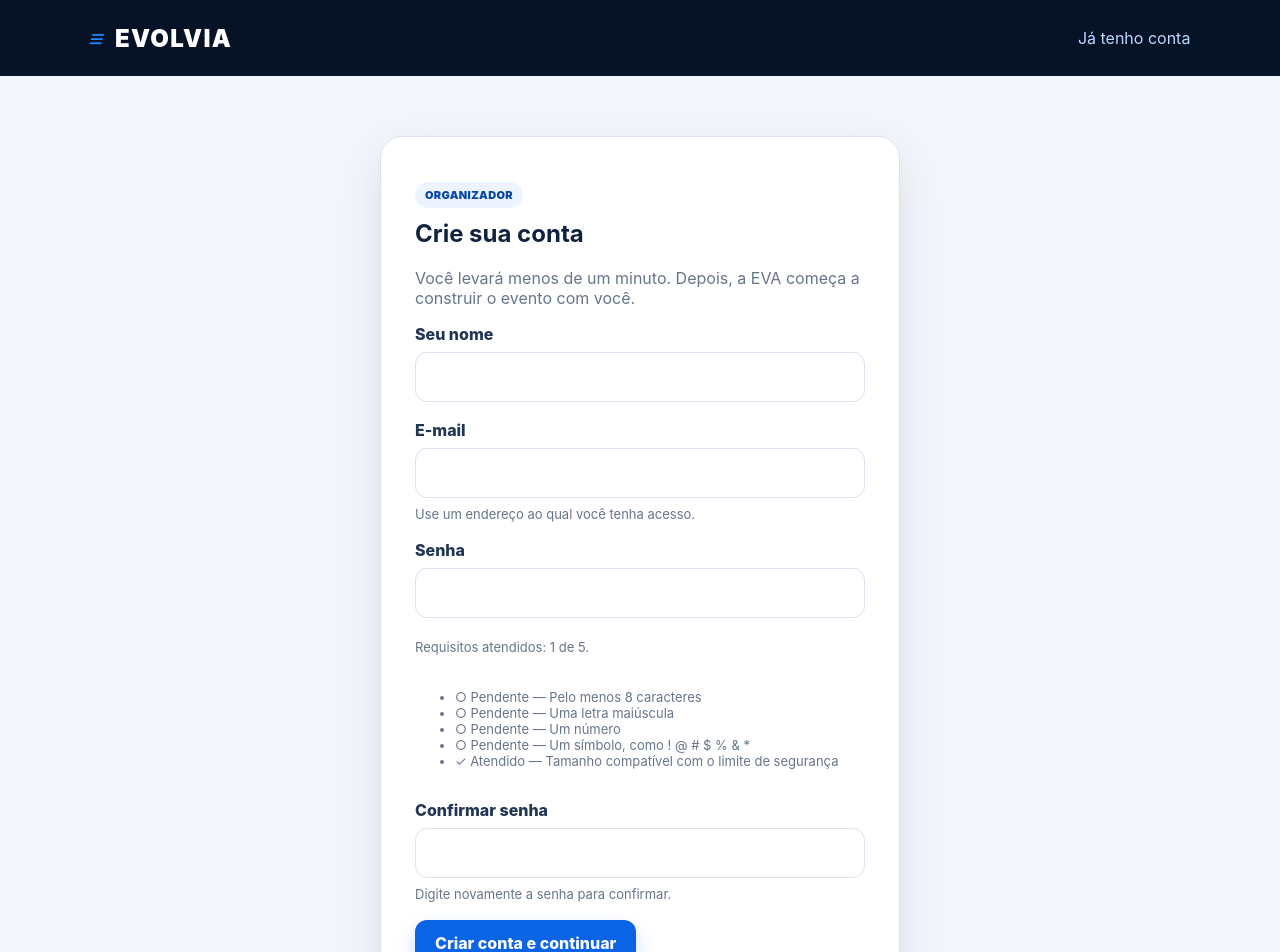
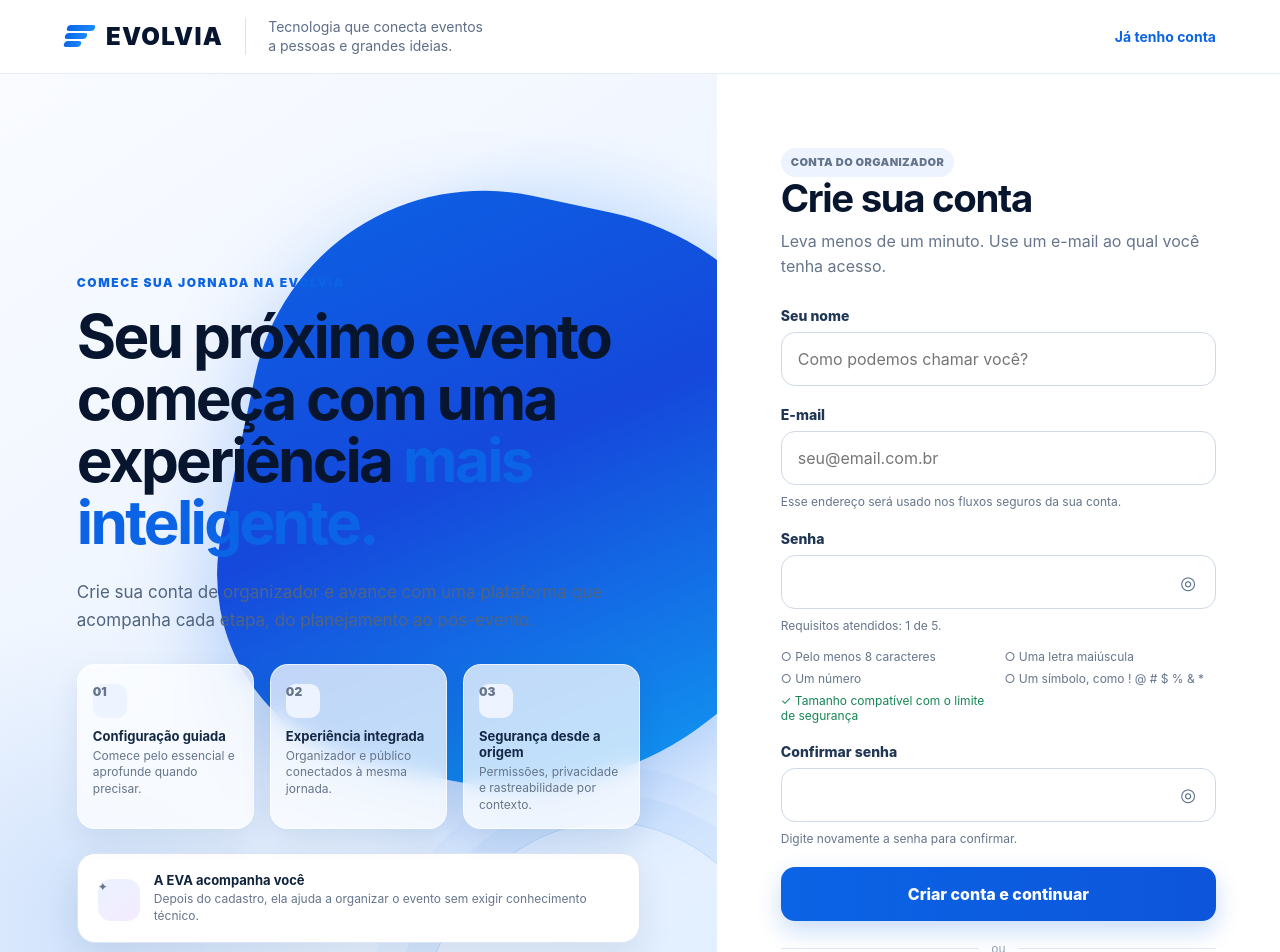
Before and after one commit to evolvia-tecnologia/evolvia-platform, a Next.js app in the folder apps/web/: page /cadastro in a window 1280 px wide. Shown: the top 952 px of the page. Built offline with nearby package versions, Linux system fonts and the light colour scheme.

Commit message:
feat(web): align account creation with premium auth experience

```diff
--- a/apps/web/app/cadastro/page.tsx
+++ b/apps/web/app/cadastro/page.tsx
@@ -4,6 +4,7 @@ import Link from 'next/link';
 import { FormEvent, useMemo, useRef, useState } from 'react';
 import { useRouter } from 'next/navigation';
 import { ApiError, api, saveSession } from '../../lib/api';
+import styles from '../auth-layout.module.css';
 
 type AuthResponse = {
   token: string;
@@ -70,6 +71,8 @@ export default function CadastroPage() {
   const [email, setEmail] = useState('');
   const [password, setPassword] = useState('');
   const [passwordConfirmation, setPasswordConfirmation] = useState('');
+  const [showPassword, setShowPassword] = useState(false);
+  const [showConfirmation, setShowConfirmation] = useState(false);
   const [touched, setTouched] = useState<TouchedFields>({
     name: false,
     email: false,
@@ -86,10 +89,7 @@ export default function CadastroPage() {
       { label: 'Uma letra maiúscula', complete: UPPERCASE_PATTERN.test(password) },
       { label: 'Um número', complete: NUMBER_PATTERN.test(password) },
       { label: 'Um símbolo, como ! @ # $ % & *', complete: SYMBOL_PATTERN.test(password) },
-      {
-        label: 'Tamanho compatível com o limite de segurança',
-        complete: passwordUtf8ByteLength(password) <= PASSWORD_MAX_BCRYPT_BYTES,
-      },
+      { label: 'Tamanho compatível com o limite de segurança', complete: passwordUtf8ByteLength(password) <= PASSWORD_MAX_BCRYPT_BYTES },
     ],
     [password],
   );
@@ -159,44 +159,89 @@ export default function CadastroPage() {
   }
 
   return (
-    <main className="shell">
-      <header className="topbar">
-        <Link className="brand" href="/">EVOLVIA</Link>
-        <Link className="btn-link" href="/login">Já tenho conta</Link>
+    <main className={styles.page}>
+      <header className={styles.header}>
+        <div className={styles.brandGroup}>
+          <Link className={styles.brand} href="/" aria-label="Evolvia — página inicial">
+            <span className={styles.brandMark} aria-hidden="true"><span /></span>
+            EVOLVIA
+          </Link>
+          <span className={styles.tagline}>Tecnologia que conecta eventos<br />a pessoas e grandes ideias.</span>
+        </div>
+        <Link className={styles.headerLink} href="/login">Já tenho conta</Link>
       </header>
 
-      <section className="auth-card">
-        <p className="event-status">ORGANIZADOR</p>
-        <h1>Crie sua conta</h1>
-        <p className="muted">Você levará menos de um minuto. Depois, a EVA começa a construir o evento com você.</p>
+      <div className={styles.workspace}>
+        <section className={styles.hero} aria-labelledby="cadastro-hero-title">
+          <p className={styles.eyebrow}>COMECE SUA JORNADA NA EVOLVIA</p>
+          <h1 id="cadastro-hero-title">Seu próximo evento começa com uma experiência <strong>mais inteligente.</strong></h1>
+          <p className={styles.heroText}>
+            Crie sua conta de organizador e avance com uma plataforma que acompanha cada etapa, do planejamento ao pós-evento.
+          </p>
 
-        {error && <div className="error" role="alert">{error}</div>}
+          <div className={styles.benefits} aria-label="Benefícios da Evolvia">
+            <div className={styles.benefit}>
+              <span className={styles.benefitIcon} aria-hidden="true">01</span>
+              <strong>Configuração guiada</strong>
+              <span>Comece pelo essencial e aprofunde quando precisar.</span>
+            </div>
+            <div className={styles.benefit}>
+              <span className={styles.benefitIcon} aria-hidden="true">02</span>
+              <strong>Experiência integrada</strong>
+              <span>Organizador e público conectados à mesma jornada.</span>
+            </div>
+            <div className={styles.benefit}>
+              <span className={styles.benefitIcon} aria-hidden="true">03</span>
+              <strong>Segurança desde a origem</strong>
+              <span>Permissões, privacidade e rastreabilidade por contexto.</span>
+            </div>
+          </div>
 
-        <form onSubmit={submit} noValidate>
-          <div className="form-group">
+          <div className={styles.evaCard}>
+            <span className={styles.evaIcon} aria-hidden="true">✦</span>
+            <div>
+              <strong>A EVA acompanha você</strong>
+              <span>Depois do cadastro, ela ajuda a organizar o evento sem exigir conhecimento técnico.</span>
+            </div>
+          </div>
+        </section>
+
+        <section className={styles.panel} aria-labelledby="cadastro-title">
+          <div className={styles.card}>
+            <div className={styles.cardHeader}>
+              <p className={styles.status}>CONTA DO ORGANIZADOR</p>
+              <h1 id="cadastro-title">Crie sua conta</h1>
+              <p>Leva menos de um minuto. Use um e-mail ao qual você tenha acesso.</p>
+            </div>
+
+            {error && <div className={styles.alert} role="alert">{error}</div>}
+
+            <form className={styles.form} onSubmit={submit} noValidate>
+              <div className={styles.field}>
                 <label htmlFor="name">Seu nome</label>
                 <input
                   ref={nameRef}
-              className="input"
+                  className={styles.input}
                   id="name"
                   name="name"
                   required
                   maxLength={NAME_MAX_LENGTH}
                   autoComplete="name"
+                  placeholder="Como podemos chamar você?"
                   value={name}
                   aria-invalid={touched.name && Boolean(nameError)}
                   aria-describedby={touched.name && nameError ? 'name-error' : undefined}
                   onChange={(event) => setName(event.target.value)}
                   onBlur={() => markTouched('name')}
                 />
-            {touched.name && nameError && <span className="error-text" id="name-error">{nameError}</span>}
+                {touched.name && nameError && <span className={styles.errorText} id="name-error">{nameError}</span>}
               </div>
 
-          <div className="form-group">
+              <div className={styles.field}>
                 <label htmlFor="email">E-mail</label>
                 <input
                   ref={emailRef}
-              className="input"
+                  className={styles.input}
                   id="email"
                   name="email"
                   type="email"
@@ -207,6 +252,7 @@ export default function CadastroPage() {
                   autoCorrect="off"
                   spellCheck={false}
                   autoComplete="email"
+                  placeholder="seu@email.com.br"
                   value={email}
                   aria-invalid={(touched.email && Boolean(emailError)) || Boolean(serverEmailError)}
                   aria-describedby={(touched.email && emailError) || serverEmailError ? 'email-error email-help' : 'email-help'}
@@ -216,20 +262,21 @@ export default function CadastroPage() {
                   }}
                   onBlur={() => markTouched('email')}
                 />
-            <span className="muted small" id="email-help">Use um endereço ao qual você tenha acesso.</span>
+                <span className={styles.help} id="email-help">Esse endereço será usado nos fluxos seguros da sua conta.</span>
                 {((touched.email && emailError) || serverEmailError) && (
-              <span className="error-text" id="email-error">{serverEmailError || emailError}</span>
+                  <span className={styles.errorText} id="email-error">{serverEmailError || emailError}</span>
                 )}
               </div>
 
-          <div className="form-group">
+              <div className={styles.field}>
                 <label htmlFor="password">Senha</label>
+                <div className={styles.inputWrap}>
                   <input
                     ref={passwordRef}
-              className="input"
+                    className={styles.input}
                     id="password"
                     name="password"
-              type="password"
+                    type={showPassword ? 'text' : 'password'}
                     required
                     minLength={PASSWORD_MIN_LENGTH}
                     autoComplete="new-password"
@@ -239,26 +286,37 @@ export default function CadastroPage() {
                     onChange={(event) => setPassword(event.target.value)}
                     onBlur={() => markTouched('password')}
                   />
-            <p className="muted small" id="password-progress" aria-live="polite">
+                  <button
+                    className={styles.togglePassword}
+                    type="button"
+                    aria-label={showPassword ? 'Ocultar senha' : 'Mostrar senha'}
+                    aria-pressed={showPassword}
+                    onClick={() => setShowPassword((current) => !current)}
+                  >
+                    <span aria-hidden="true">{showPassword ? '◉' : '◎'}</span>
+                  </button>
+                </div>
+                <span className={styles.help} id="password-progress" aria-live="polite">
                   Requisitos atendidos: {completedRequirements} de {passwordChecks.length}.
-            </p>
-            <ul className="muted small" id="password-requirements">
+                </span>
+                <ul className={styles.requirements} id="password-requirements">
                   {passwordChecks.map((item) => (
-                <li key={item.label}>
-                  {item.complete ? '✓ Atendido' : '○ Pendente'} — {item.label}
+                    <li className={item.complete ? styles.requirementDone : undefined} key={item.label}>
+                      {item.complete ? '✓' : '○'} {item.label}
                     </li>
                   ))}
                 </ul>
               </div>
 
-          <div className="form-group">
+              <div className={styles.field}>
                 <label htmlFor="passwordConfirmation">Confirmar senha</label>
+                <div className={styles.inputWrap}>
                   <input
                     ref={confirmationRef}
-              className="input"
+                    className={styles.input}
                     id="passwordConfirmation"
                     name="passwordConfirmation"
-              type="password"
+                    type={showConfirmation ? 'text' : 'password'}
                     required
                     minLength={PASSWORD_MIN_LENGTH}
                     autoComplete="new-password"
@@ -268,8 +326,18 @@ export default function CadastroPage() {
                     onChange={(event) => setPasswordConfirmation(event.target.value)}
                     onBlur={() => markTouched('passwordConfirmation')}
                   />
+                  <button
+                    className={styles.togglePassword}
+                    type="button"
+                    aria-label={showConfirmation ? 'Ocultar confirmação da senha' : 'Mostrar confirmação da senha'}
+                    aria-pressed={showConfirmation}
+                    onClick={() => setShowConfirmation((current) => !current)}
+                  >
+                    <span aria-hidden="true">{showConfirmation ? '◉' : '◎'}</span>
+                  </button>
+                </div>
                 <span
-              className={touched.passwordConfirmation && confirmationError ? 'error-text' : 'muted small'}
+                  className={touched.passwordConfirmation && confirmationError ? styles.errorText : styles.help}
                   id="password-confirmation-status"
                   aria-live="polite"
                 >
@@ -281,11 +349,26 @@ export default function CadastroPage() {
                 </span>
               </div>
 
-          <button className="btn btn-primary" type="submit" disabled={loading} aria-disabled={loading}>
+              <button className={styles.primaryButton} type="submit" disabled={loading} aria-disabled={loading}>
                 {loading ? 'Criando conta...' : 'Criar conta e continuar'}
               </button>
+
+              <div className={styles.divider} aria-hidden="true">ou</div>
+              <p className={styles.accountPrompt}>Já possui uma conta? <Link href="/login">Entrar na Evolvia</Link></p>
             </form>
+
+            <div className={styles.securityNote}>
+              <span aria-hidden="true">◈</span>
+              <div><strong>Cadastro protegido e progressivo.</strong><br />Pedimos apenas os dados necessários para iniciar sua jornada.</div>
+            </div>
+          </div>
         </section>
+      </div>
+
+      <footer className={styles.footer}>
+        <span>Evolvia — tecnologia para eventos.</span>
+        <span>Privacidade e acessibilidade desde a origem.</span>
+      </footer>
     </main>
   );
 }
```
Lines whose indentation alone changed are shown as unchanged.
